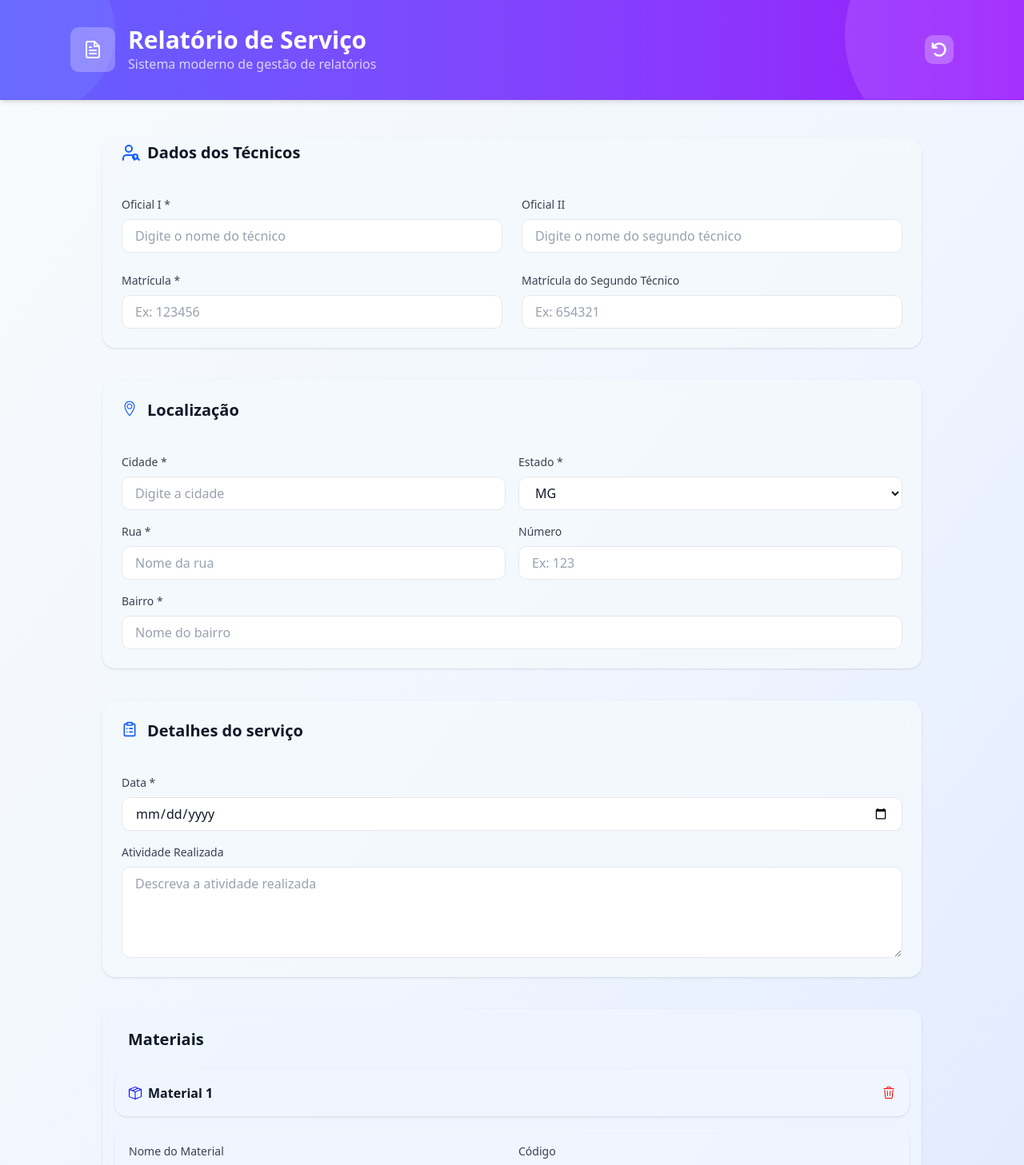
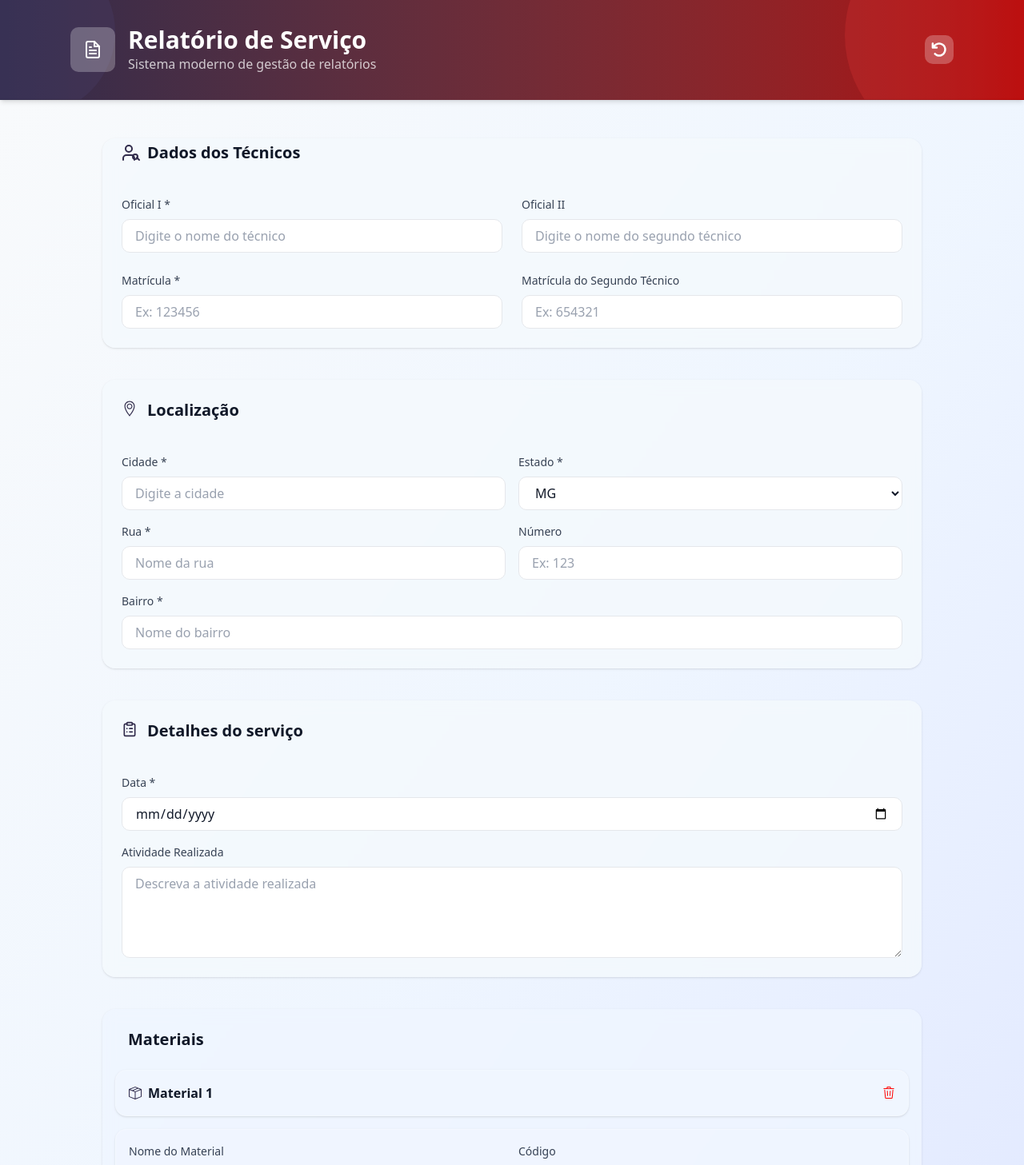
Before and after one commit to warlleyrocha/baixa-material, a React (Vite) app: page / in a window 1280 px wide. Shown: the top 1457 px of the page at 80% size. Built offline with nearby package versions, Linux system fonts and the light colour scheme.

Commit message:
styles: atualizar cores de ícones e botões para nova paleta

```diff
--- a/src/components/FormMaterial/DataLocation.tsx
+++ b/src/components/FormMaterial/DataLocation.tsx
@@ -15,7 +15,7 @@ export function DataLocation({ register, errors }: DataLocationProps) {
     <div className="bg-[#f4f9fd]/80 backdrop-blur-sm rounded-2xl shadow border-0 p-6 space-y-6 transform hover:scale-[1.01] transition-all duration-300 hover:shadow-lg">
       <div className="pb-4">
         <h2 className="flex items-center space-x-2 text-xl font-semibold text-gray-900">
-          <div className="w-6 h-6 text-blue-600">
+          <div className="w-6 h-6 text-[#302b4b]">
             <TfiLocationPin />
           </div>
           <span>Localização</span>
--- a/src/components/FormMaterial/DataMaterials.tsx
+++ b/src/components/FormMaterial/DataMaterials.tsx
@@ -78,7 +78,7 @@ export function DataMaterials({ register, errors, control }: DataMaterialsProps)
                 <CollapsibleTrigger asChild>
                   <div className="flex justify-between items-center p-4 bg-[#f0f6ff] border border-white/20 rounded-xl cursor-pointer shadow">
                     <div className="flex items-center space-x-2">
-                      <BsBoxSeam color="blue" />
+                      <BsBoxSeam color="#302b4b" />
                       <h3 className="text-md font-semibold text-gray-900">
                         {materialValues[index]?.name
                           ? materialValues[index].name
@@ -143,7 +143,7 @@ export function DataMaterials({ register, errors, control }: DataMaterialsProps)
               <button
                 type="button"
                 onClick={handleAppend}
-                className="w-[120px] h-[36px] sm:w-auto sm:h-auto sm:px-4 sm:py-2 bg-blue-600 text-white rounded-xl hover:bg-blue-700 transition-colors flex items-center justify-center text-md sm:text-base font-semibold"
+                className="w-[120px] h-[36px] sm:w-auto sm:h-auto sm:px-4 sm:py-2 bg-[#302b4b] text-white rounded-xl hover:bg-[#4a3f6b] transition-colors flex items-center justify-center text-md sm:text-base font-semibold"
               >
                 <span className="sm:hidden">+</span>
                 <span className="hidden sm:flex sm:items-center">+ Adicionar Material</span>
--- a/src/components/FormMaterial/DataOfficer.tsx
+++ b/src/components/FormMaterial/DataOfficer.tsx
@@ -12,7 +12,7 @@ export function DataOfficer({ register, errors }: DataOfficerProps) {
     <div className="bg-[#f4f9fd]/80 backdrop-blur-sm rounded-2xl shadow border-0 p-6 pt-1 space-y-6 transform hover:scale-[1.01] transition-all duration-300 hover:shadow-lg">
       <div className="pb-4">
         <h2 className="flex items-center space-x-2 text-xl font-semibold text-gray-900">
-          <div className="w-6 h-6 text-blue-600">
+          <div className="w-6 h-6 text-[#302b4b]">
             <svg
               viewBox="0 0 24 24"
               fill="none"
--- a/src/components/FormMaterial/DataService.tsx
+++ b/src/components/FormMaterial/DataService.tsx
@@ -13,7 +13,7 @@ export function DataService({ register, errors }: DataServiceProps) {
     <div className="bg-[#f4f9fd]/80 backdrop-blur-sm rounded-2xl shadow border-0 p-6 space-y-6 transform hover:scale-[1.01] transition-all duration-300 hover:shadow-lg">
       <div className="pb-4">
         <h2 className="flex items-center space-x-2 text-xl font-semibold text-gray-900">
-          <div className="w-6 h-6 text-blue-600">
+          <div className="w-6 h-6 text-[#302b4b]">
             <LuClipboardList />
           </div>
           <span>Detalhes do serviço</span>
--- a/src/components/FormMaterial/index.tsx
+++ b/src/components/FormMaterial/index.tsx
@@ -101,7 +101,7 @@ export function Form({ onNewLaunch }: FormProps) {
             type="submit"
             disabled={!isValid}
             className={`h-12 px-6 rounded-xl font-medium transition-colors text-white ${
-              isValid ? 'bg-blue-600 hover:bg-blue-700' : 'bg-gray-300 cursor-not-allowed'
+              isValid ? 'bg-[#302b4b] hover:bg-[#4a3f6b]' : 'bg-gray-300 cursor-not-allowed'
             }`}
           >
             {isValid ? 'Gerar Texto WhatsApp' : 'Preencha todos os campos'}
--- a/src/components/Header/index.tsx
+++ b/src/components/Header/index.tsx
@@ -14,10 +14,10 @@ export function Header({
   const navigate = useNavigate();
 
   return (
-    <header className="relative overflow-hidden bg-gradient-to-r from-indigo-500 to-purple-600 shadow-md border-b border-transparent">
+    <header className="relative overflow-hidden bg-gradient-to-r from-[#302b4b] to-[#b00000] shadow-md border-b border-transparent">
       {/* Bolas de fundo */}
-      <div className="absolute -top-16 -left-16 h-52 w-52 rounded-full bg-indigo-400 opacity-30"></div>
-      <div className="absolute -bottom-16 -right-16 h-72 w-72 rounded-full bg-purple-400 opacity-30"></div>
+      <div className="absolute -top-16 -left-16 h-52 w-52 rounded-full bg-[#4a3f6b] opacity-30"></div>
+      <div className="absolute -bottom-16 -right-16 h-72 w-72 rounded-full bg-[#d63333] opacity-30"></div>
 
       {/* Conteúdo */}
       <div className="relative z-10 max-w-6xl mx-auto px-6 py-8 flex justify-between items-center">
```
